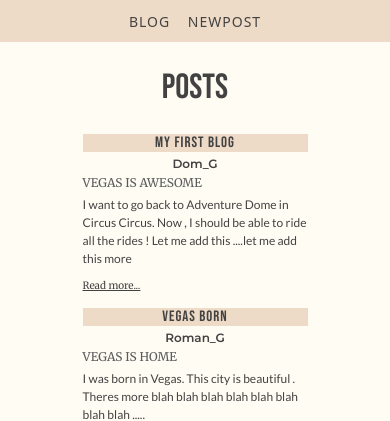
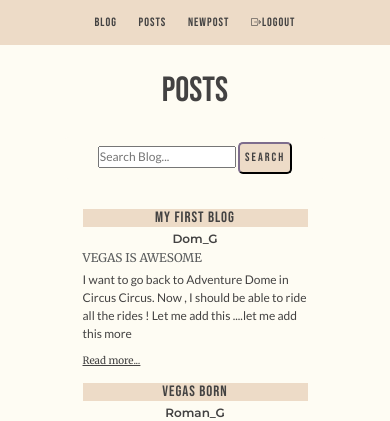
Before and after one commit to SaydeeG5/FSDI-113-Blog, a Django app: page / in a window 390 px wide. Shown: the top 421 px of the page. Run offline with Django 4.2, Linux system fonts and the light colour scheme; a user stored in the database is signed in; data comes from the database, SQL or seed files in the repository; both versions use the stored data as it was after the commit; some libraries are stand-ins or nearby versions.

Commit message:
search blog

```diff
--- a/posts/urls.py
+++ b/posts/urls.py
@@ -4,8 +4,8 @@ from .views import (
     PostUpdateView,
     PostDeleteView,
     PostDetailView,
-    PostCreateView
-
+    PostCreateView,
+    BlogSearchView,
 )
 
 urlpatterns = [
@@ -14,5 +14,6 @@ urlpatterns = [
     path("<int:pk>/delete/", PostDeleteView.as_view(), name="delete"),
     path("<int:pk>/", PostDetailView.as_view(), name="detail"),
     path("new/", PostCreateView.as_view(), name="new"),
+    path("search/", BlogSearchView.as_view(), name="search")
 
 ]
--- a/posts/views.py
+++ b/posts/views.py
@@ -3,7 +3,7 @@ from django.views.generic import (
     DetailView,
     UpdateView,
     DeleteView,
-    ListView
+    ListView,
 )
 
 from .models import Post
@@ -16,6 +16,7 @@ from django.contrib.auth.mixins import (
 class PostListView(ListView):
     template_name = "posts/list.html"
     model = Post
+    # queryset=Post.objects.all()
 
 class PostDetailView(DetailView):
     template_name = "posts/detail.html"
@@ -45,3 +46,11 @@ class PostDeleteView(LoginRequiredMixin, UserPassesTestMixin, DeleteView):
         user= self.request.user
         post = self.get_object()
         return user == post.author
+
+class BlogSearchView(ListView):
+    template_name = "posts/search.html"
+    model = Post
+
+    def get_queryset(self):
+        query = self.request.GET.get("q")
+        return Post.objects.filter(title__icontains=query).order_by("created_on")
--- a/static/css/base.css
+++ b/static/css/base.css
@@ -70,11 +70,11 @@ body{
     overflow: hidden;
 }
 
-.btn {
+/* .btn {
     background-color:  #EDDBC7;
     color:white;
     font-family: 'Raleway', sans-serif;
-}
+} */
 
 main {
     width: 100%;
@@ -92,6 +92,7 @@ main {
     row-gap: 10px;
     padding: 5px;
     justify-content: center;
+    margin-top: 30px;
 }
 
 h4  {
@@ -220,12 +221,13 @@ h6 {
 .secondpart-home {
     display: grid;
     grid-template-columns: 3fr 3fr 3fr;
-    grid-gap: 15px;
+    grid-gap: 10px;
     width: 100%;
+    justify-content: space-around;
 }
 
 .gridpic {
-    width: 200px;
+    width: 250px;
 }
 
 .grid-p {
@@ -253,15 +255,16 @@ form {
     color: #434242;
 }
 
-.btn:hover{
+.btn:hover {
     background-color: #EDDBC7;
     color: #434242;
     border-color:#332C39;
     text-transform: uppercase;
     font-family: 'Bebas Neue', cursive;
-    letter-spacing: 3px;
+    border-color:#332C39;
+    color: #434242;
+}
 
-}
 /*
 ----------detail.html---------- */
 .detailh3 {
@@ -300,7 +303,6 @@ strong {
 #btn-detail:hover {
     font-size: 10px;
     letter-spacing: 1px;
-
 }
 
 /* ----------edit button under detail.html----- */
@@ -314,7 +316,6 @@ strong {
     letter-spacing: 1px;
 }
 
-
 /* ----delete button under detail.html----- */
 #btn-delete {
     font-size: 10px;
@@ -327,8 +328,6 @@ strong {
 
 }
 
-
-
 /* ---------delete.html---------- */
 .delete-p {
     text-align: center;
@@ -338,10 +337,11 @@ strong {
 /*-----------navbar----------*/
 nav.navbar {
     display: flex;
+    flex-direction: row;
     justify-content: center;
     background-color: #EDDBC7;
-    height:55px;
-    word-spacing: 25px;
+    height:40px;
+    word-spacing: 10px;
 }
 
 .baselink {
@@ -350,11 +350,12 @@ nav.navbar {
     color:#434242;
     font-weight: 400;
     letter-spacing: 1px;
-    font-size: 14px;
+    font-size: 12px;
     text-decoration: none;
-    padding: 5px;
     transition: all 0.7s ease-in-out 0s;
     cursor: pointer;
+    margin-top: -10px;
+    padding: 5px;
 }
 
 .baselink:hover {
@@ -373,13 +374,54 @@ nav.navbar {
     background-color: #EDDBC7;
 }
 
-#about:hover, #blog:hover, #lasvegas:hover, #newposts:hover, #posts:hover {
+#logout:hover {
+    border-style: solid;
+    border-color:  #434242;
+    border-width: 3px;
+    background-color: #EDDBC7;
+}
+
+#about:hover, #blog:hover, #lasvegas:hover, #newpost:hover, #posts:hover {
     border-bottom-style: solid;
     border-bottom-width: 3px;
     width: fit-content;
     box-shadow: inset 300px 0 0 0 #EDDBC7;
     background-color: #EDDBC7;
 }
+
+/* ----------search---------- */
+
+.search-blog {
+    margin-left: auto;
+    margin-right: auto;
+    margin-bottom: 25px;
+    background-color: whitesmoke;
+}
+
+#form-blog {
+    background-color:  #FEFCF3;
+}
+
+#buttonsearch {
+    font-size: 12px;
+    padding: 5px;
+    border-radius: 5px;
+    letter-spacing: 2px;
+    background-color: #EDDBC7;
+    color: #434242;
+    border-color:#332C39;
+    text-transform: uppercase;
+    font-family: 'Bebas Neue', cursive;
+}
+
+#buttonsearch:hover {
+    background-color: #43424287;
+    color: white;
+    font-family: 'Bebas Neue', cursive;
+    letter-spacing: 3px;
+    border-color:  #EDDBC7;
+}
+
 
 /* ----------log out --------- */
 .logout-p {
@@ -391,12 +433,10 @@ nav.navbar {
 @media (max-width: 768px) {
 
 /* nav bar  */
-    nav.navbar {
-        height:42px;
-        display: flex;
-        justify-content: center;
+    nav.navbar{
+        height:45px;
+        font-family: 'Bebas Neue', cursive;
         background-color: #EDDBC7;
-        word-spacing: 5px;
     }
 
     .baselink {
@@ -407,20 +447,23 @@ nav.navbar {
         display:none;
     }
 
-/* cards from home.html */
-    .container-home {
-        display:flex;
-        flex-direction: column;
-        margin-left: auto;
-        margin-right: auto;
-    }
-
     main {
         display: flex;
         flex-direction: column;
         margin-left: auto;
         margin-right: auto;
     }
+
+/* cards from home.html */
+    /* .container-home {
+        display:flex;
+        flex-direction: column;
+        margin-left: auto;
+        margin-right: auto;
+    } */
+
+
+
     * {
         font-size: 10px;
     }
--- a/templates/base.html
+++ b/templates/base.html
@@ -17,36 +17,34 @@
 <body class="base-body">
     <nav class="navbar">
         <div class="navbar-div">
-            <!-- <a class="linklogo" href="https://www.youtube.com/channel/UCOvvO6L7CArQP36S2lDDpJg"><img class="logo" src="../static/images/Vlogs.png"> -->
 
             <a class="baselink" id="about" href="{% url 'about' %}"><i class="bi bi-question-circle"></i>About</a>
             <a class="baselink" id="blog" href="{% url 'home' %}">Blog</a>
             <a class="baselink" id="lasvegas" href="https://www.visitlasvegas.com/las-vegas-strip/">LASVEGAS</a>
-            <!-- <a class="baselink" id="newposts" href="{% url 'new' %}"><i class="bi bi-pencil-square"></i>NewPost</a>
-            <a class="baselink" id="posts" href="{% url 'list' %}">Posts</a> -->
-            <!-- <a  class="baselink" id="login-home" href="{% url 'login' %}"><i class="bi bi-box-arrow-in-left"></i>Login</a> -->
 
             {% if user.is_authenticated %}
-                <a class="baselink" id="about" href="{% url 'list' %}">Posts</a>
-                <a class="baselink" id="blog" href="{% url 'new' %}">NewPost</a>
-                <a class="baselink" id="lasvegas" href="{% url 'logout' %}"><i class="bi bi-box-arrow-right"></i>LogOut</a>
+                <a class="baselink" id="posts" href="{% url 'list' %}">Posts</a>
+                <a class="baselink" id="newpost" href="{% url 'new' %}">NewPost</a>
+                <a class="baselink" id="logout" href="{% url 'logout' %}"><i class="bi bi-box-arrow-right"></i>LogOut</a>
             {% else %}
                 <a  class="baselink" id="login-home" href="{% url 'login' %}"><i class="bi bi-box-arrow-in-left"></i>Login</a>
             {% endif %}
 
         </div>
-
     </nav>
 
 
     <div class="container">
-    {% block content %}
-    {% endblock content %}
+        {% block content %}
+        {% endblock content %}
     </div>
+
+
     <script
     src="https://cdn.jsdelivr.net/npm/bootstrap@5.3.0-alpha1/dist/js/bootstrap.bundle.min.js" integrity="sha384-w76AqPfDkMBDXo30jS1Sgez6pr3x5MlQ1ZAGC+nuZB+EYdgRZgiwxhTBTkF7CXvN"
     crossorigin="anonymous">
     </script>
+
     <script src="https://kit.fontawesome.com/337be747ec.js" crossorigin="anonymous"></script>
 </body>
 </html>
--- a/templates/posts/list.html
+++ b/templates/posts/list.html
@@ -7,6 +7,16 @@
 {% block content %}
 
 <h1>Posts</h1>
+
+    <form id="form-blog" action="{% url 'search' %}" method="get">
+        {% csrf_token %}
+        <input id="inputsearch"  type="text" name="q" placeholder="Search Blog..." >
+        <button id="buttonsearch"  type="submit" >Search</button>
+    </form>
+</br>
+</br>
+
+
 {% for post in post_list %}
 
     <div class="card-list">
@@ -18,8 +28,7 @@
             <a href="{% url 'detail' post.id %}" class="card-link">Read more...</a>
         </div>
     </div>
-
-    <br />
+</br>
     {% endfor %}
 
 {% endblock content %}
```
Also changed, not shown: pages/urls.py (+1 -6 lines), pages/views.py (+1 -12 lines), templates/pages/home.html (+0 -35 lines), templates/posts/search.html (+15 -2 lines), db.sqlite3, posts/models.py (line endings or trailing spaces).
